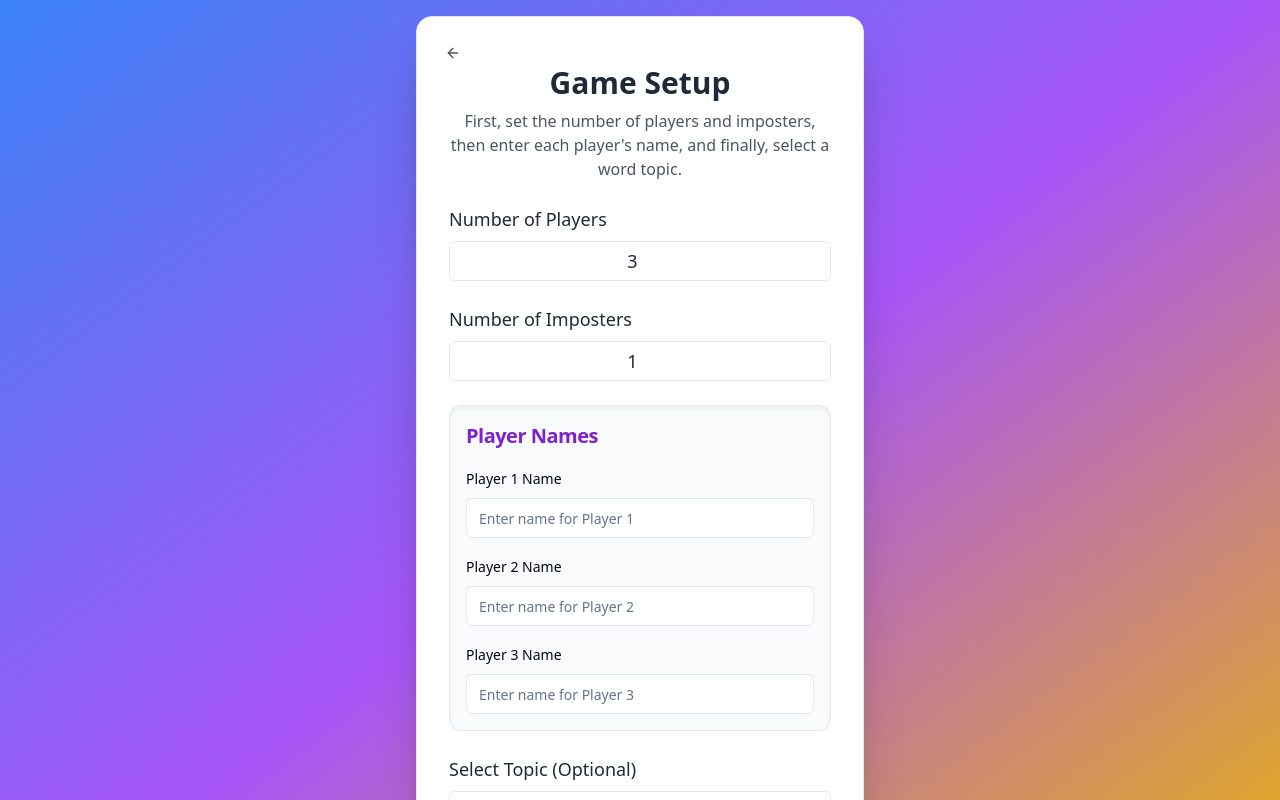
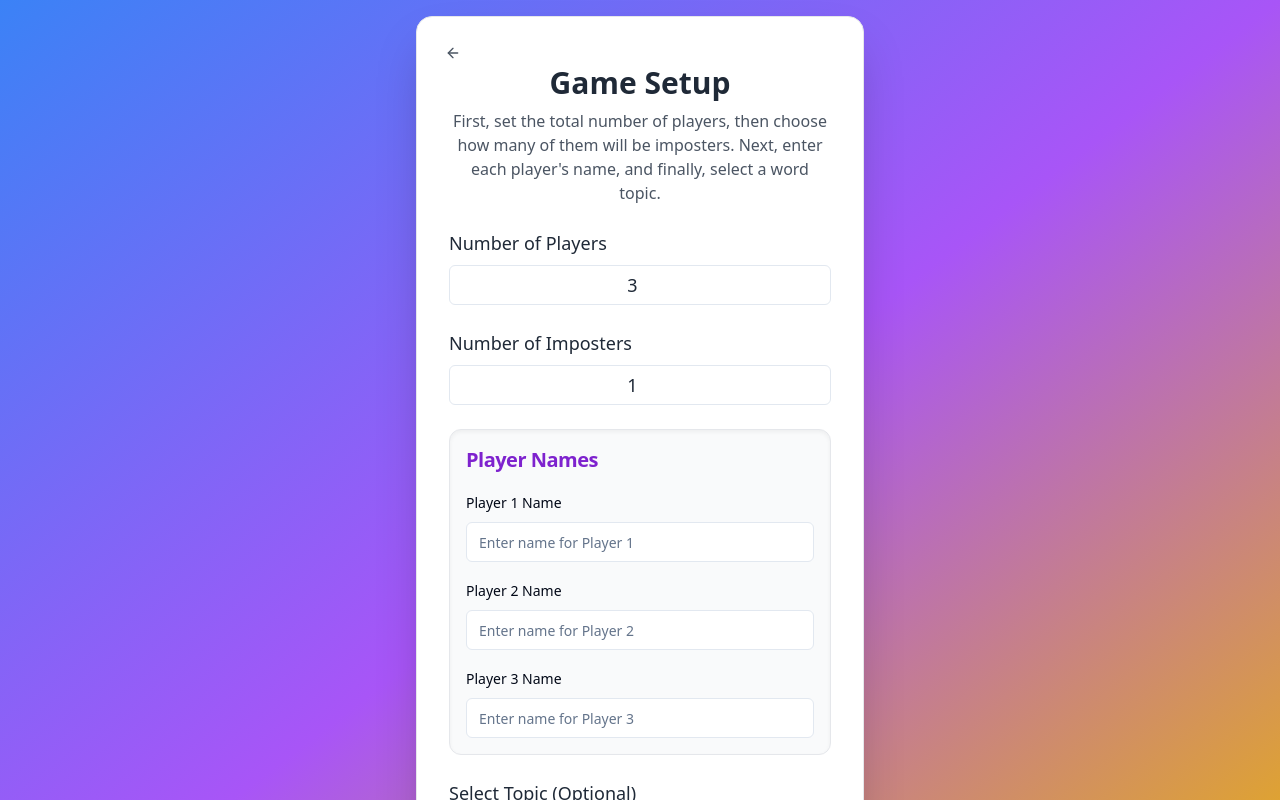
Before and after one commit to Sankalp017/amongsus, a React (Vite) app: page /setup in a window 1280 px wide. Shown: the top 800 px of the page. Built offline with nearby package versions, Linux system fonts and the light colour scheme.

Commit message:
[dyad] Refined setup instructions on GameSetup page - wrote 1 file(s)

```diff
--- a/src/pages/GameSetup.tsx
+++ b/src/pages/GameSetup.tsx
@@ -132,7 +132,7 @@ const GameSetup = () => {
         </Button>
         <h2 className="text-2xl md:text-3xl font-bold mb-2 text-center mt-4">Game Setup</h2>
         <p className="text-sm md:text-base text-gray-600 mb-6 text-center">
-          First, set the number of players and imposters, then enter each player's name, and finally, select a word topic.
+          First, set the total number of players, then choose how many of them will be imposters. Next, enter each player's name, and finally, select a word topic.
         </p>
         <Form {...form}>
           <form onSubmit={form.handleSubmit(onSubmit)} className="space-y-6">
```
